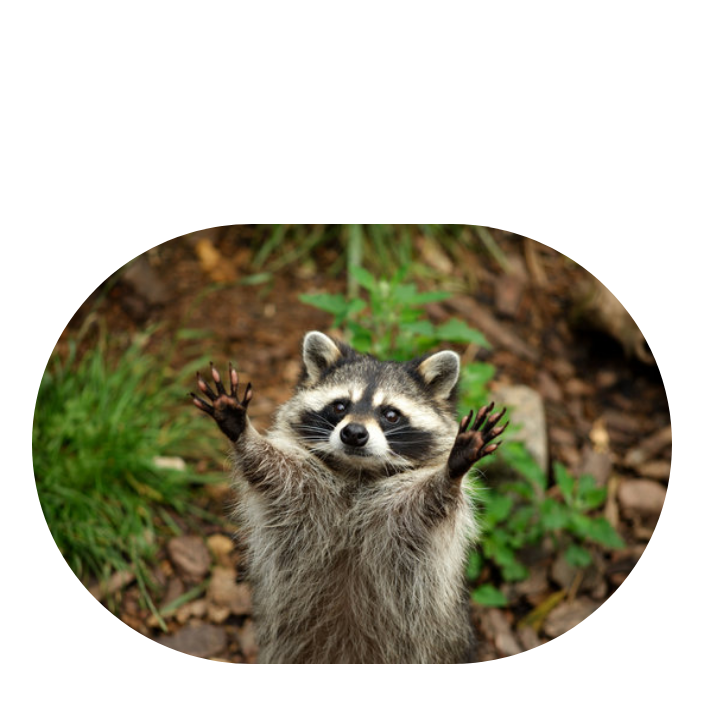
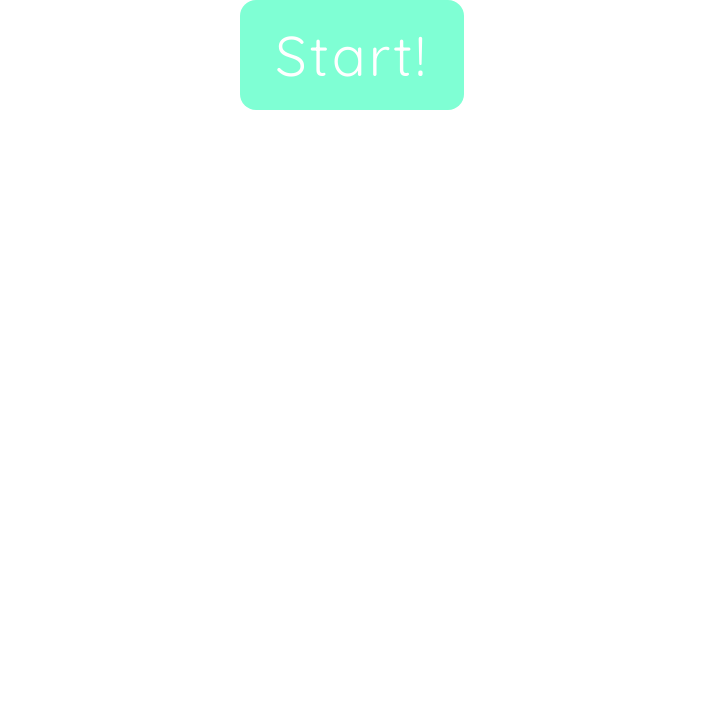
Before and after one commit to AkiraZeZero/raccoon, a React (Create React App) app: page / in a window 1280 px wide. Shown: the top 702 px of the page, without its empty margins (288-991 px from the left). Built offline with nearby package versions, Linux system fonts and the light colour scheme.

Commit message:
project start

```diff
--- a/public/index.html
+++ b/public/index.html
@@ -25,6 +25,9 @@
       Learn how to configure a non-root public URL by running `npm run build`.
     -->
     <title>Raccoon Fun</title>
+    <link rel="preconnect" href="https://fonts.googleapis.com">
+    <link rel="preconnect" href="https://fonts.gstatic.com" crossorigin>
+    <link href="https://fonts.googleapis.com/css2?family=Quicksand:wght@300;400;500&display=swap" rel="stylesheet">
   </head>
   <body>
     <noscript>You need to enable JavaScript to run this app.</noscript>
--- a/src/App.css
+++ b/src/App.css
@@ -1,5 +1,6 @@
 .App {
   text-align: center;
+
 }
 
 .welcomeRaccoon {
@@ -7,4 +8,25 @@
   height: 55vh;
   width: 50vw;
   border-radius: 50rem;
-  }
+}
+
+.startQuiz {
+  display: flex;
+  justify-content: center;
+  align-items: center;
+}
+.startBtn {
+  background-color: aquamarine;
+  cursor: pointer;
+  display: flex;
+  border: none;
+  border-radius: 1rem;
+  color: white;
+  padding: 20px 35px;
+  text-align: center;
+  text-decoration: none;
+  display: inline-block;
+  font-size: 56px;
+  letter-spacing: 3px;
+
+}
--- a/src/App.js
+++ b/src/App.js
@@ -1,10 +1,18 @@
 import './App.css';
+import LandingPg from "./Components/LandingPg";
+import Quiz from './Components/Quiz';
+import Questions from "./Components/Questions";
+import Answers from "./Components/Answers";
+import Score from "./Components/Score"
 import raccoon from "./Images/raccoon.jpg"
 
 function App() {
   return (
     <div className="App">
-      <img className='welcomeRaccoon' src={raccoon} />
+      <div className='startQuiz'>
+        <form></form>
+      <button className='startBtn'>Start!</button>
+      </div>
     </div>
   );
 }
--- /dev/null
+++ b/src/Components/Quiz.js
@@ -0,0 +1,14 @@
+import React, {useState} from "react"
+
+const Quiz = () => {
+    const [activeQuestion, setActiveQuestion] = useState(0)
+    const [selectedAnswer, setSelectedAnswer] = useState('')
+    const [result, setResult] = useState({
+      score: 0,
+      correctAnswers: 0,
+      wrongAnswers: 0,
+    })
+    return <h1>Quiz</h1>
+  }
+
+  export default Quiz
--- a/src/index.css
+++ b/src/index.css
@@ -11,3 +11,7 @@ code {
   font-family: source-code-pro, Menlo, Monaco, Consolas, 'Courier New',
     monospace;
 }
+
+*{
+  font-family: 'Quicksand', sans-serif;;
+}
```
Also changed, not shown: src/Components/Answers.js (added), src/Components/LandingPg.js (added), src/Components/LandingPg.jsx (deleted), src/Components/Questions.js (added), src/Components/Questions.jsx (deleted), src/Components/Score.js (added).
